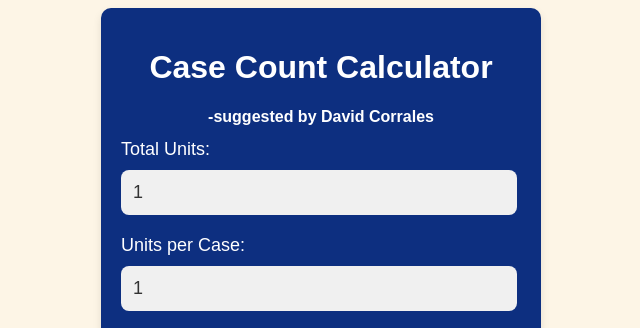
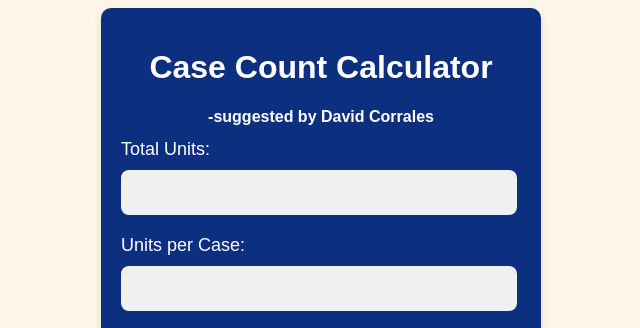
Before and after one commit to rvangala3/casecountcalc, a plain HTML site: page index.html in a window 1280 px wide. Shown: the top 328 px of the page, 319-959 px from the left. Drawn offline with Linux system fonts and the light colour scheme.

Commit message:
Update index.html

```diff
--- a/index.html
+++ b/index.html
@@ -11,10 +11,10 @@
     <h1>Case Count Calculator</h1>
 <h2> -suggested by David Corrales </h2>
     <label for="totalUnits">Total Units:</label>
-    <input type="number" id="totalUnits" min="1" value="1">
+    <input type="number" id="totalUnits" min="1" value="">
 
     <label for="unitsPerCase">Units per Case:</label>
-    <input type="number" id="unitsPerCase" min="1" value="1">
+    <input type="number" id="unitsPerCase" min="1" value="">
 
     <button onclick="calculateQuantities()">Calculate</button>
 
```
